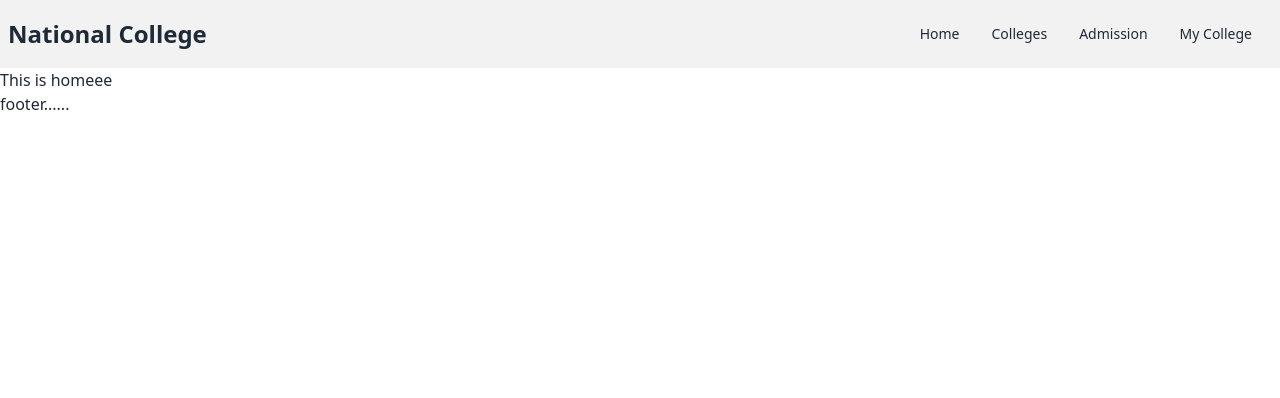
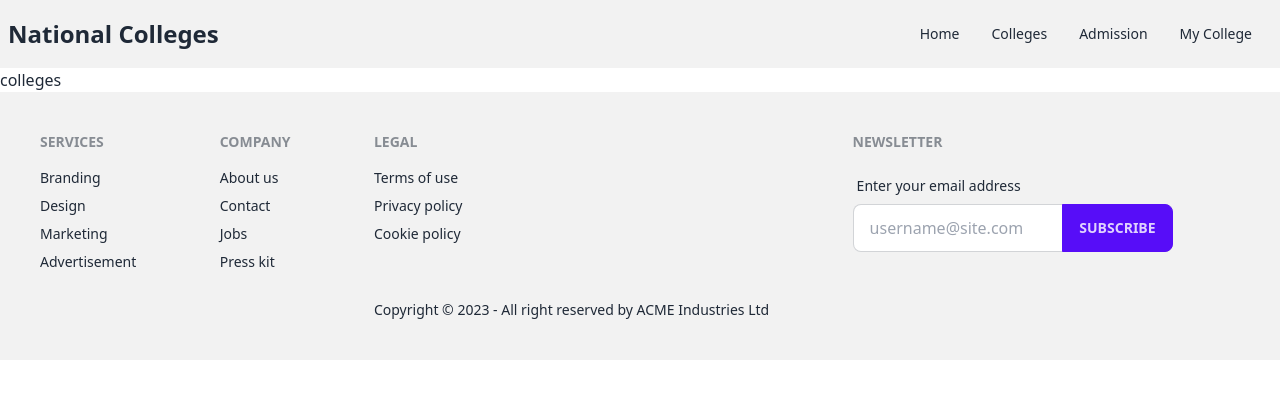
Before and after one commit to mdsahil32/National-College-Clientsite, a React (Vite) app: page / in a window 1280 px wide. Shown: the top 398 px of the page. Built offline with nearby package versions, Linux system fonts and the light colour scheme.

Commit message:
add college

```diff
--- /dev/null
+++ b/src/Pages/CollegeRoute/College.jsx
@@ -0,0 +1,28 @@
+import React, { useEffect, useState } from 'react';
+import CollegeCard from './CollegeCard';
+
+const College = () => {
+    const [data, setData] = useState([])
+
+    useEffect(() => {
+        fetch('http://localhost:5000/colleges')
+            .then(res => res.json())
+            .then(data => setData(data))
+    }, [])
+
+    return (
+        <>
+        <h3 className='text-4xl text-center underline my-3 font-bold uppercase'>Colleges</h3>
+            <div className='grid grid-cols-1 md:grid-cols-2 gap-6 max-w-screen-xl mx-auto my-12'>
+                {
+                    data.map(college => <CollegeCard
+                        key={college._id}
+                        college={college}
+                    ></CollegeCard>)
+                }
+            </div>
+        </>
+    );
+};
+
+export default College;
--- /dev/null
+++ b/src/Pages/CollegeRoute/CollegeCard.jsx
@@ -0,0 +1,23 @@
+import React from 'react';
+
+const CollegeCard = ({ college }) => {
+    const { college_name, college_rating, admission_date, research_count, college_image } = college
+    return (
+        <div className="card lg:card-side bg-base-100 shadow-xl">
+            <figure><img className='h-80 w-96' src={college_image} alt="Album" /></figure>
+            <div className="card-body">
+                <h2 className="card-title">{college_name}</h2>
+                <div className='space-y-3'>
+                    <p>Rating: {college_rating}</p>
+                    <p>Admission: {admission_date}</p>
+                    <p>Research: {research_count}</p>
+                </div>
+                <div className="card-actions justify-center mt-6">
+                    <button className="btn btn-neutral">Details</button>
+                </div>
+            </div>
+        </div>
+    );
+};
+
+export default CollegeCard;
--- /dev/null
+++ b/src/Pages/Home/Colleges/Colleges.jsx
@@ -0,0 +1,11 @@
+import React from 'react';
+
+const Colleges = () => {
+    return (
+        <div>
+            colleges
+        </div>
+    );
+};
+
+export default Colleges;
--- a/src/Pages/Home/Home/Home.jsx
+++ b/src/Pages/Home/Home/Home.jsx
@@ -1,9 +1,10 @@
 import React from 'react';
+import Colleges from '../Colleges/Colleges';
 
 const Home = () => {
     return (
         <div>
-            This is homeee
+           <Colleges></Colleges>
         </div>
     );
 };
--- a/src/Routes/Routes.jsx
+++ b/src/Routes/Routes.jsx
@@ -1,6 +1,7 @@
 import { createBrowserRouter } from "react-router-dom";
 import MainLayout from "../MainLayout/MainLayout";
 import Home from "../Pages/Home/Home/Home";
+import College from "../Pages/CollegeRoute/College";
 
 const router = createBrowserRouter([
     {
@@ -10,6 +11,10 @@ const router = createBrowserRouter([
         {
             path: '/',
             element: <Home></Home>
+        },
+        {
+            path:'college',
+            element: <College></College>
         }
       ]
     },
--- a/src/Shared/Footer/Footer.jsx
+++ b/src/Shared/Footer/Footer.jsx
@@ -2,9 +2,42 @@ import React from 'react';
 
 const Footer = () => {
     return (
-        <div>
-            footer......
-        </div>
+        <footer className="footer p-10 bg-base-200 text-base-content">
+            <div>
+                <span className="footer-title">Services</span>
+                <a className="link link-hover">Branding</a>
+                <a className="link link-hover">Design</a>
+                <a className="link link-hover">Marketing</a>
+                <a className="link link-hover">Advertisement</a>
+            </div>
+            <div>
+                <span className="footer-title">Company</span>
+                <a className="link link-hover">About us</a>
+                <a className="link link-hover">Contact</a>
+                <a className="link link-hover">Jobs</a>
+                <a className="link link-hover">Press kit</a>
+            </div>
+            <div>
+                <span className="footer-title">Legal</span>
+                <a className="link link-hover">Terms of use</a>
+                <a className="link link-hover">Privacy policy</a>
+                <a className="link link-hover">Cookie policy</a>
+                <p className='pt-12'>Copyright © 2023 - All right reserved by ACME Industries Ltd</p>
+            </div>
+
+            <div>
+                <span className="footer-title">Newsletter</span>
+                <div className="form-control w-80">
+                    <label className="label">
+                        <span className="label-text">Enter your email address</span>
+                    </label>
+                    <div className="relative">
+                        <input type="text" placeholder="username@site.com" className="input input-bordered w-full pr-16" />
+                        <button className="btn btn-primary absolute top-0 right-0 rounded-l-none">Subscribe</button>
+                    </div>
+                </div>
+            </div>
+        </footer>
     );
 };
 
--- a/src/Shared/Header/Header.jsx
+++ b/src/Shared/Header/Header.jsx
@@ -5,7 +5,7 @@ const Header = () => {
 
     const navOption = <>
     <li><Link>Home</Link></li>
-    <li><Link>Colleges</Link></li>
+    <li><Link to={'college'}>Colleges</Link></li>
     <li><Link>Admission</Link></li>
     <li><Link>My College</Link></li>
     </>
@@ -21,7 +21,7 @@ const Header = () => {
                         {navOption}
                     </ul>
                 </div>
-                <h3 className='text-2xl font-semibold'>National College</h3>
+                <h3 className='text-2xl font-semibold'>National Colleges</h3>
             </div>
             <div className="navbar-end hidden lg:flex">
                 <ul className="menu menu-horizontal px-1 ">
```
Also changed, not shown: package.json (+18 -1 lines), 1 other file (tests, documents, lock files or other folders).
